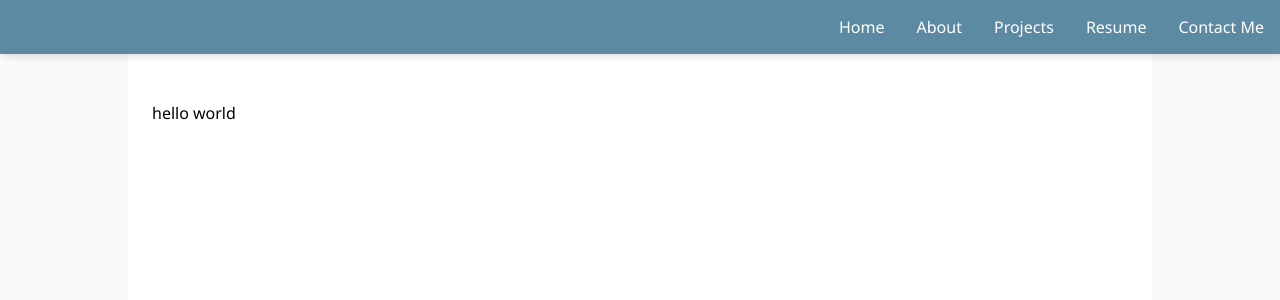
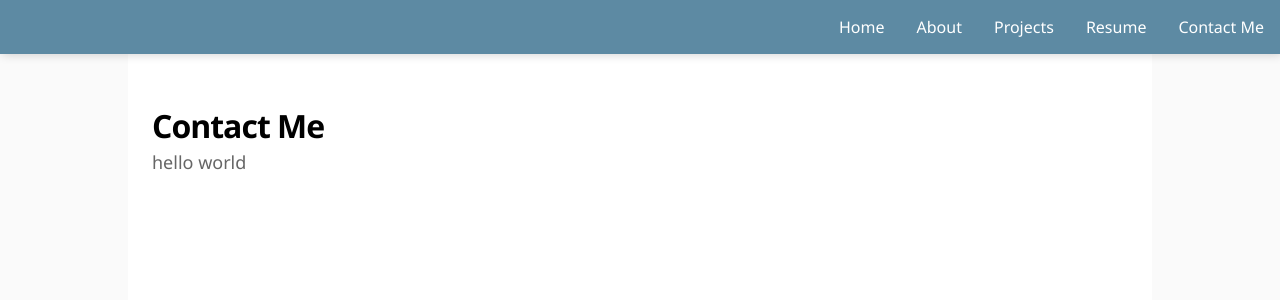
Before and after one commit to hollyejordan/portfolio, a Next.js app: page /contact in a window 1280 px wide. Shown: the top 300 px of the page. Built offline with nearby package versions, Linux system fonts and the light colour scheme.

Commit message:
Change h1 and p stylings to global

```diff
--- a/app/contact/page.tsx
+++ b/app/contact/page.tsx
@@ -1,5 +1,8 @@
 export default function Contact() {
   return (
-    <div>hello world</div>
+    <>
+    <h1>Contact Me</h1>
+    <p>hello world</p>
+    </>
   );
 }
--- a/app/globals.css
+++ b/app/globals.css
@@ -41,6 +41,20 @@ main {
   padding: 48px 24px;
 }
 
+h1 {
+  font-size: 32px;
+  font-weight: 600;
+  line-height: 48px;
+  letter-spacing: -1px;
+  color: var(--text-primary);
+}
+
+p {
+  font-size: 18px;
+  text-wrap: balance;
+  color: var(--text-secondary);
+}
+
 * {
   box-sizing: border-box;
   padding: 0;
```
Also changed, not shown: app/page.module.css (+0 -14 lines).
